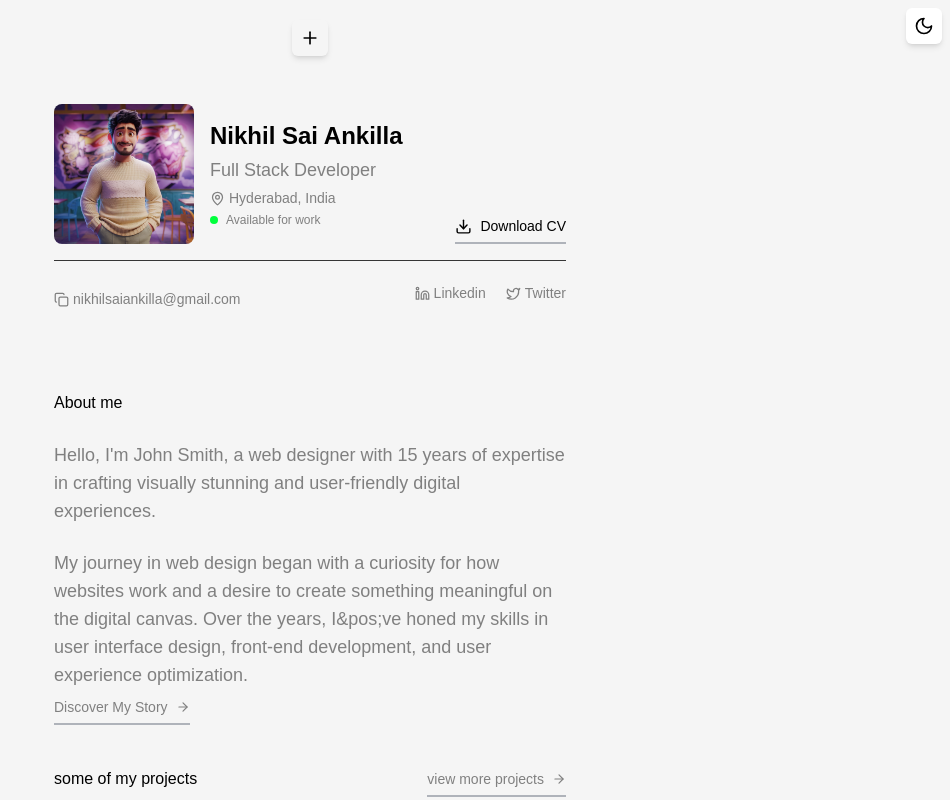
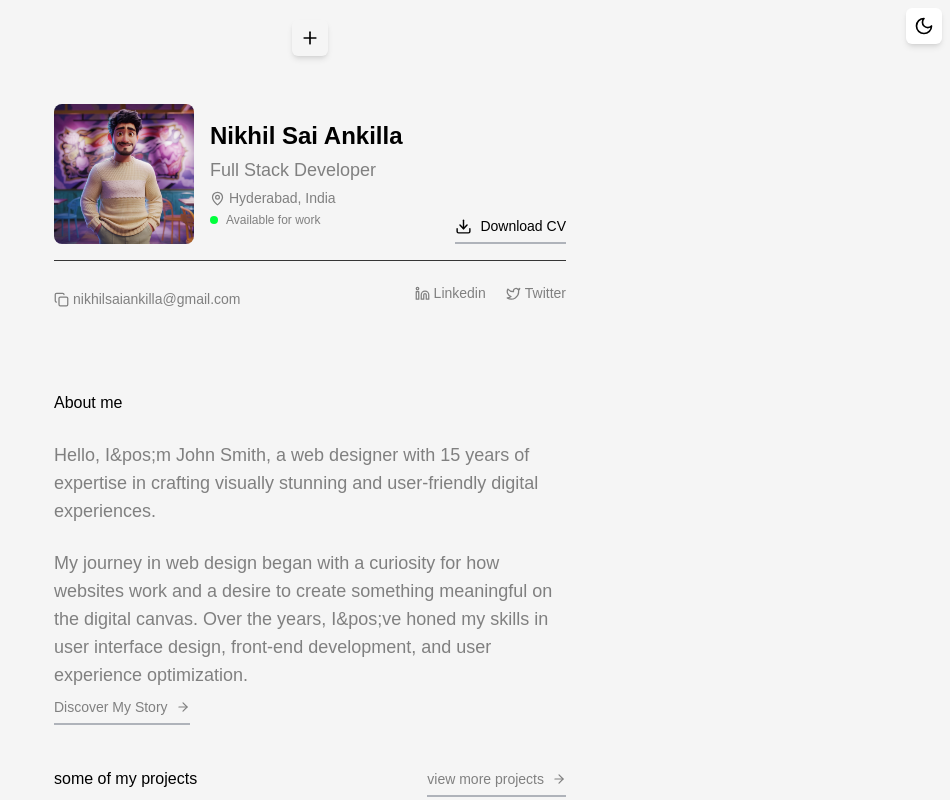
Before and after one commit to nikhilsaiankilla/nextjs-portfolio, a Next.js app: page / in a window 1280 px wide. Shown: the top 800 px of the page, without its empty margins (330-1280 px from the left). Built offline with nearby package versions, Linux system fonts and the light colour scheme; a web font is replaced by a local one.

Commit message:
fix/build-error

```diff
--- a/app/(root)/page.tsx
+++ b/app/(root)/page.tsx
@@ -59,7 +59,7 @@ export default function Home() {
 
       <section id="about" className="w-full mt-10 md:mt-20">
         <h2 className="section-title">About me</h2>
-        <p className="text-description mt-2 sm:mt-4 md:mt-6">Hello, I'm John Smith, a web designer with 15 years of expertise in crafting visually stunning and user-friendly digital experiences.</p>
+        <p className="text-description mt-2 sm:mt-4 md:mt-6">Hello, I&pos;m John Smith, a web designer with 15 years of expertise in crafting visually stunning and user-friendly digital experiences.</p>
         <p className="text-description mt-2 sm:mt-4 md:mt-6">My journey in web design began with a curiosity for how websites work and a desire to create something meaningful on the digital canvas. Over the years, I&pos;ve honed my skills in user interface design, front-end development, and user experience optimization.</p>
       </section>
 
```
